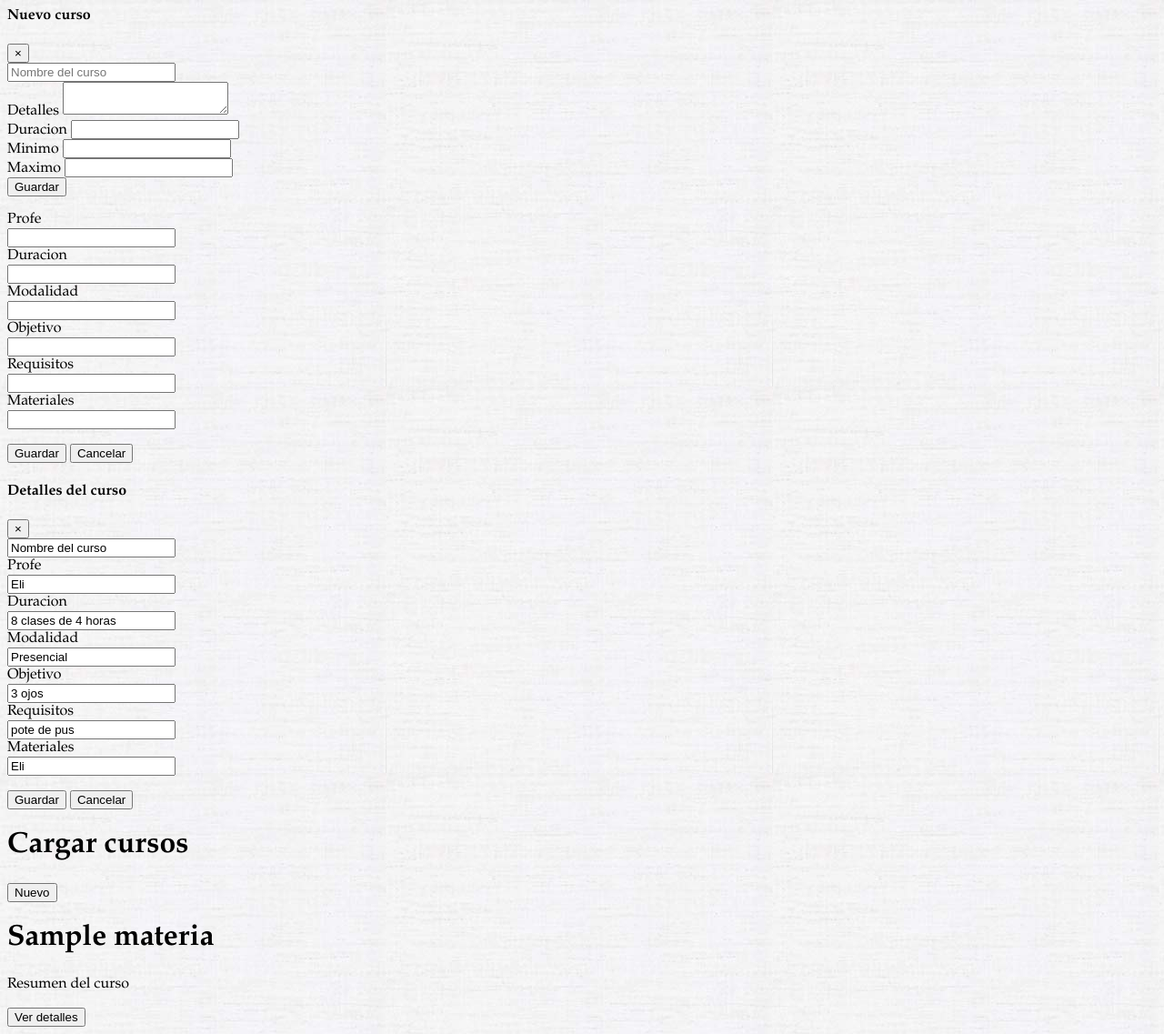
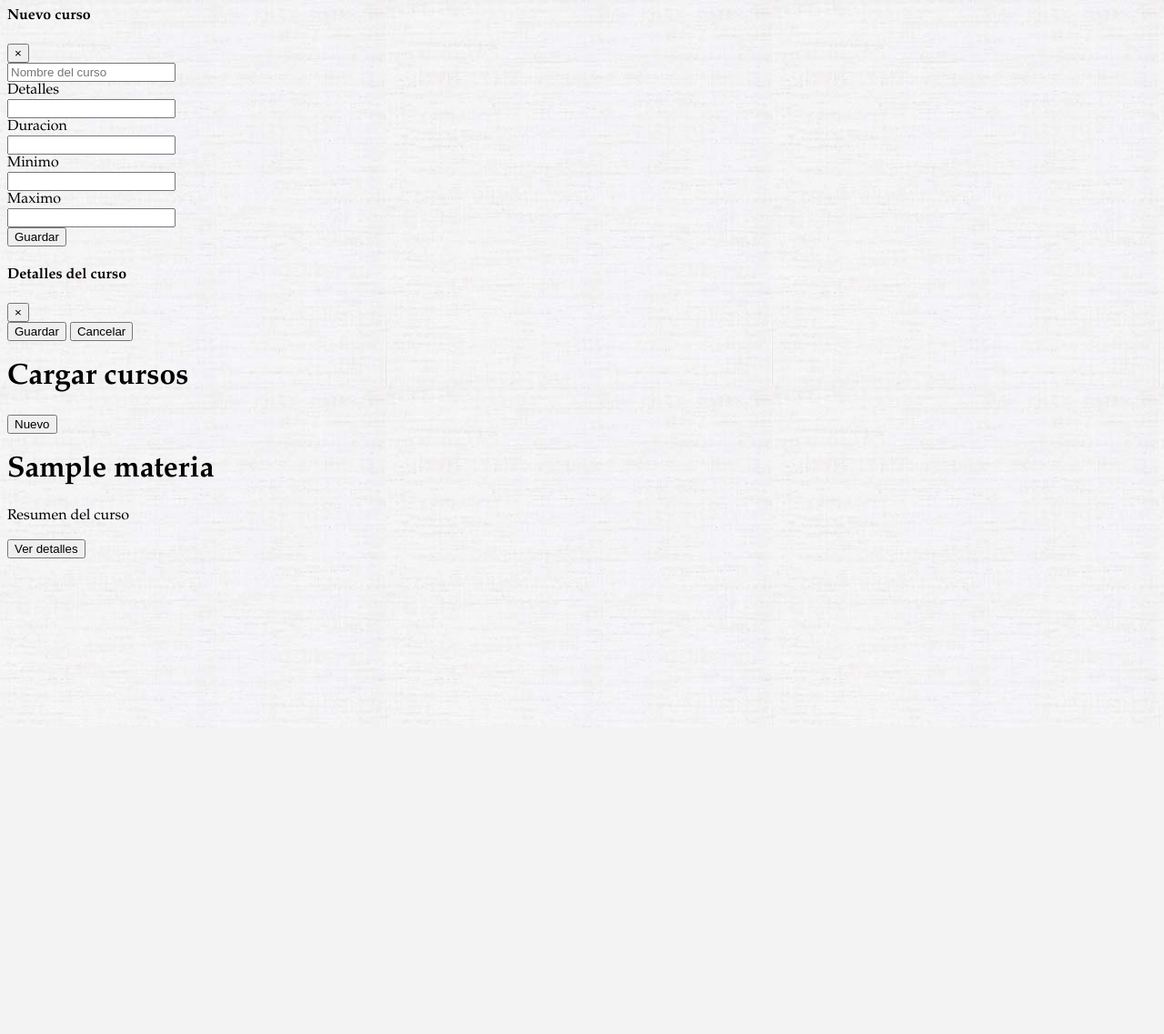
Before and after one commit to damianteplitz/LACA, a CodeIgniter app: the page made by application/views/cursos/cursos.php in a window 1280 px wide. Shown: the whole page at 91% size. After the commit the page ends 770 px from the top, so only its background shows below. Run offline with CodeIgniter, Linux system fonts and the light colour scheme; tables that the repository leaves empty hold one stand-in row (values such as "Sample post"); the template is opened without the code that fills it: most values are stand-ins (such as "Sample title", 1, 10 or a date in 2020).

Commit message:
Auto stash before revert of "Modal x separado"

```diff
--- a/application/models/New_model.php
+++ b/application/models/New_model.php
@@ -12,7 +12,7 @@ class New_model extends CI_Model {
                 return $query->result_array();
         }
 
-        public function set_news()
+        public function set_curso()
         {
                 $this->load->helper('url');
 
--- a/application/views/cursos/cursos.php
+++ b/application/views/cursos/cursos.php
@@ -27,69 +27,43 @@
                     <!-- Modal body -->
                     <div class="modal-body">
 
-
                         <form>
-                        <div class="input-group mb-3 input-group-lg" for="nombre">
-                            <input type="input" class="form-control" placeholder="Nombre del curso">
-                        </div>
-                        <label for="detalles">Detalles</label>
-                        <textarea name="detalles"></textarea><br />
-                        <label for="duracion">Duracion</label>
-                        <input type="number" name="duracion" /><br />
-                        <label for="minimo">Minimo</label>
-                        <input type="number" name="minimo" /><br />
-                        <label for="maximo">Maximo</label>
-                        <input type="number" name="maximo" /><br />
-                        <input type="submit" name="submit" value="Guardar" />
-                        </form>
-
-                        <form>
-
-
-                            <div class="input-group m-1 input-group-md">
-                                <div class="input-group-prepend">
-                                <span class="input-group-text">Profe</span>
-                            </div>
-                                <input type="text" class="form-control">
+                            <div class="input-group mb-3 input-group-lg" for="nombre">
+                                <input type="input" class="form-control" name="nombre" placeholder="Nombre del curso">
                             </div>
                             <div class="input-group m-1 input-group-md">
                                 <div class="input-group-prepend">
-                                <span class="input-group-text">Duracion</span>
-                            </div>
-                                <input type="text" class="form-control">
+                                    <span class="input-group-text" for="detalles">Detalles</span>
+                                </div>
+                                <input type="text" class="form-control" name="detalles">
                             </div>
                             <div class="input-group m-1 input-group-md">
                                 <div class="input-group-prepend">
-                                <span class="input-group-text ">Modalidad</span>
-                            </div>
-                                <input type="text" class="form-control">
+                                    <span class="input-group-text" for="duracion">Duracion</span>
+                                </div>
+                                <input type="number" class="form-control" name="duracion">
                             </div>
                             <div class="input-group m-1 input-group-md">
                                 <div class="input-group-prepend">
-                                <span class="input-group-text">Objetivo</span>
-                            </div>
-                                <input type="text" class="form-control">
+                                    <span class="input-group-text" for="minimo">Minimo</span>
+                                </div>
+                                <input type="number" class="form-control" name="minimo">
                             </div>
                             <div class="input-group m-1 input-group-md">
                                 <div class="input-group-prepend">
-                                    <span class="input-group-text">Requisitos</span>
+                                    <span class="input-group-text" for="maximo">Maximo</span>
                                 </div>
-                                <input type="text" class="form-control">
+                                <input type="number" class="form-control" name="maximo">
                             </div>
-                            <div class="input-group m-1 input-group-md ">
-                                <div class="input-group-prepend">
-                                    <span class="input-group-text">Materiales</span>
-                                </div>
-                                <input type="text" class="form-control">
+                            <div class="modal-footer">
+                                <input type="submit" name="nuevo_curso_btn" value="Guardar" class="btn btn-success"/>
                             </div>
+
                         </form>
+
                     </div>
                     <!-- Modal footer -->
-                    <div class="modal-footer">
 
-                        <button type="button" class="btn btn-success" data-dismiss="modal">Guardar</button>
-                        <button type="button" class="btn btn-danger" data-dismiss="modal">Cancelar</button>
-                    </div>
                 </div>
             </div>
         </div>
@@ -101,11 +75,11 @@
                         <h4 class="modal-title">Detalles del curso</h4>
                         <button type="button" class="close" data-dismiss="modal">&times;</button>
                     </div>
-                    <!-- Modal body -->
+                    <!-- Modal body
                     <div class="modal-body">
                         <form>
                             <div class="input-group mb-3 input-group-lg">
-                                <input type="text" class="form-control" value="Nombre del curso">
+                                <input type="text" class="form-control" value="Nombre del curso" name="nombre">
                             </div>
                             <div class="input-group m-1 input-group-md">
                                 <div class="input-group-prepend">
@@ -145,6 +119,7 @@
                             </div>
                         </form>
                     </div>
+                    -->
                     <!-- Modal footer -->
                     <div class="modal-footer">
                         <button type="button" class="btn btn-success" data-dismiss="modal">Guardar</button>
```
Also changed, not shown: application/controllers/Cursos.php (+10 -8 lines).
